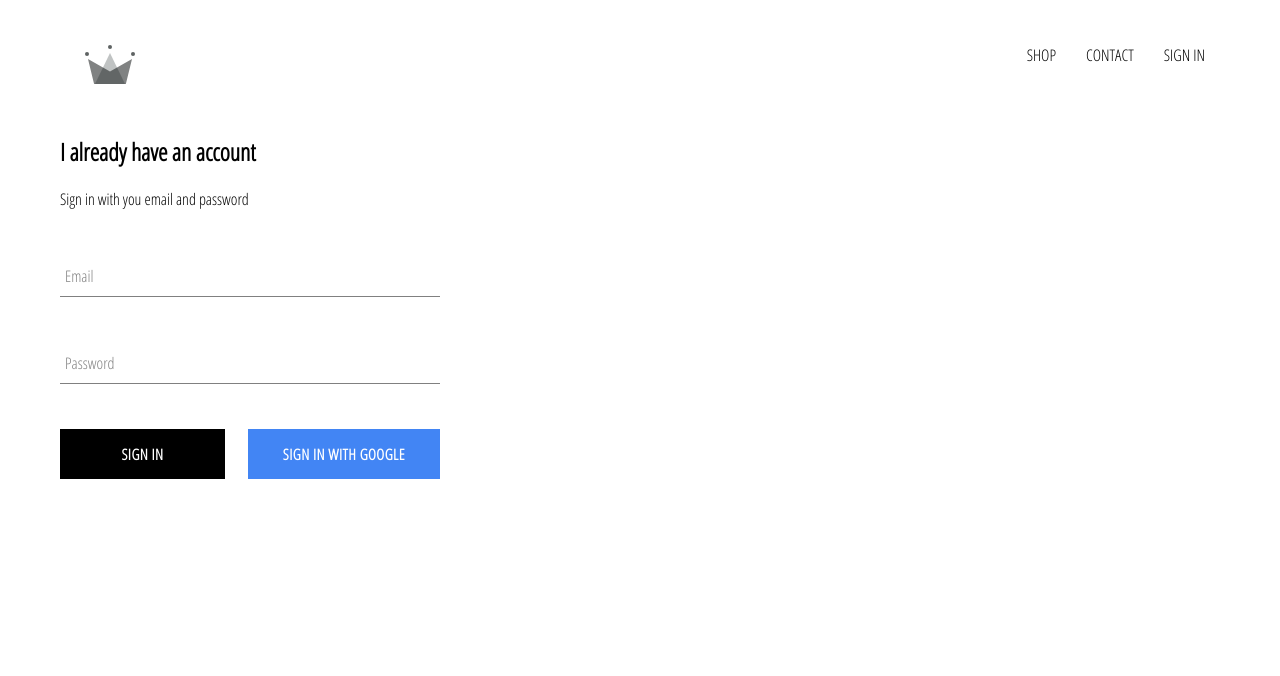
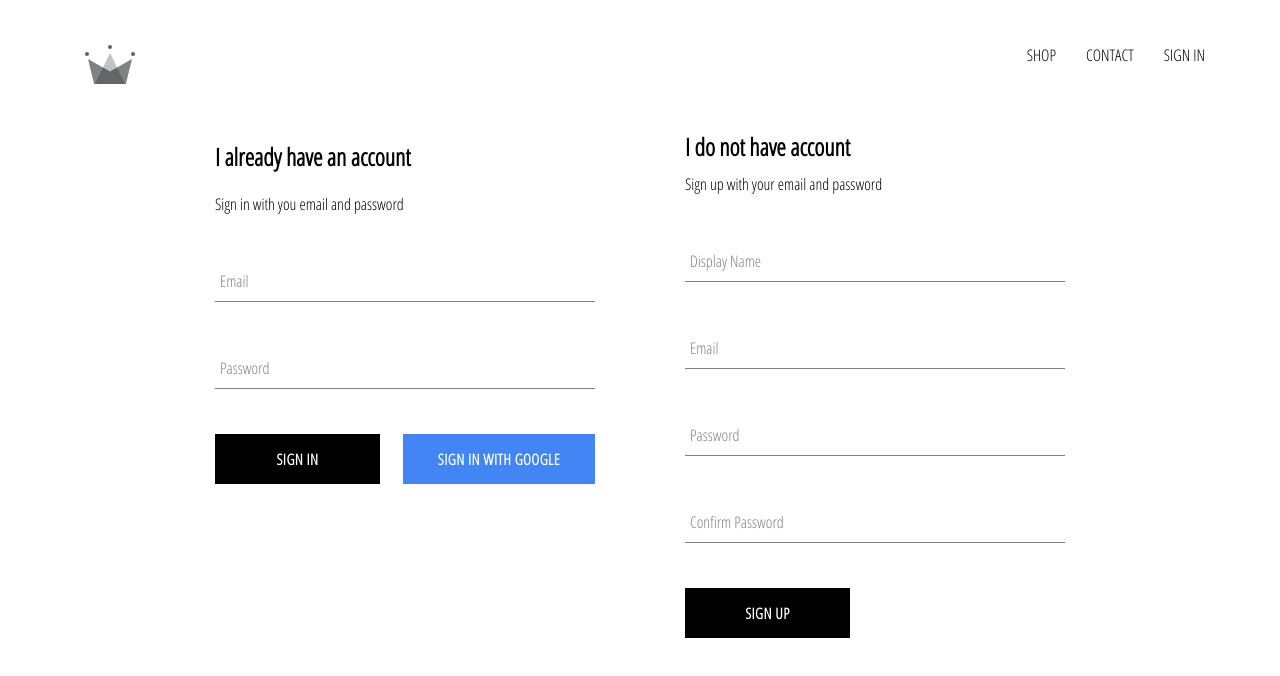
Before and after one commit to ravisonawane4/crwn-clothing, a React (Create React App) app: page / in a window 1280 px wide. Both pictures are taken after a click on the element "SIGN IN". Shown: the top 676 px of the page. Built offline with nearby package versions, Linux system fonts and the light colour scheme; no server answers.

Commit message:
Added Sign Up with Email

```diff
--- a/src/App.js
+++ b/src/App.js
@@ -4,7 +4,7 @@
 import ShopPage from "./pages/shop/shop.component";
 import Header from "./components/header/header.component";
 import SignInSignUpPage from "./pages/sign-in-and-sign-out/sign-in-and-sign-out.component";
-import { auth } from "./firebase/firebase.util";
+import { auth, createUserProfileDocument } from "./firebase/firebase.util";
 import React from "react";
 class App extends React.Component {
   constructor() {
@@ -17,9 +17,20 @@
   unsubscribeFromAuth = null;
 
   componentDidMount() {
-    this.unsubscribeFromAuth = auth.onAuthStateChanged((user) => {
-      this.setState({ currentUser: user });
-      console.log(user);
+    this.unsubscribeFromAuth = auth.onAuthStateChanged(async (userAuth) => {
+      if (userAuth) {
+        const userRef = await createUserProfileDocument(userAuth);
+        userRef.onSnapshot((snapShot) => {
+          this.setState({
+            currentUser: {
+              id: snapShot.id,
+              ...snapShot.data(),
+            },
+          });
+          console.log(this.state.currentUser);
+        });
+      }
+      this.setState({ currentUser: userAuth });
     });
   }
 
--- /dev/null
+++ b/src/components/sign-up/sign-up.component.jsx
@@ -0,0 +1,93 @@
+import React from "react";
+import FormInput from "../form-input/form-input.component";
+import CustomButton from "../custom-button/custom-button.component";
+
+import { auth, createUserProfileDocument } from "../../firebase/firebase.util";
+
+import "./sign-up.styles.scss";
+
+class SignUp extends React.Component {
+  constructor() {
+    super();
+    this.state = {
+      displayName: "",
+      email: "",
+      password: "",
+      confirmPassword: "",
+    };
+  }
+  handleSubmit = async (event) => {
+    event.preventDefault();
+    const { displayName, email, password, confirmPassword } = this.state;
+    if (password != confirmPassword) {
+      alert("Password don't match");
+      return;
+    }
+    try {
+      const { user } = await auth.createUserWithEmailAndPassword(
+        email,
+        password
+      );
+      createUserProfileDocument(user, { displayName });
+      this.setState({
+        displayName: "",
+        email: "",
+        password: "",
+        confirmPassword: "",
+      });
+    } catch (error) {
+      console.error(error);
+    }
+  };
+
+  handleChange = (event) => {
+    const { name, value } = event.target;
+    this.setState({ [name]: value });
+  };
+  render() {
+    const { displayName, email, password, confirmPassword } = this.state;
+    return (
+      <div className="sign-up">
+        <h2 className="title">I do not have account</h2>
+        <span>Sign up with your email and password</span>
+        <form className="sign-up-form" onSubmit={this.handleSubmit}>
+          <FormInput
+            type="text"
+            name="displayName"
+            value={displayName}
+            label="Display Name"
+            onChange={this.handleChange}
+            required
+          />
+          <FormInput
+            type="email"
+            name="email"
+            value={email}
+            label="Email"
+            onChange={this.handleChange}
+            required
+          />
+          <FormInput
+            type="password"
+            name="password"
+            value={password}
+            label="Password"
+            onChange={this.handleChange}
+            required
+          />
+          <FormInput
+            type="password"
+            name="confirmPassword"
+            value={confirmPassword}
+            label="Confirm Password"
+            onChange={this.handleChange}
+            required
+          />
+          <CustomButton type="submit">SIGN UP</CustomButton>
+        </form>
+      </div>
+    );
+  }
+}
+
+export default SignUp;
--- /dev/null
+++ b/src/components/sign-up/sign-up.styles.scss
@@ -0,0 +1,9 @@
+.sign-up {
+  display: flex;
+  flex-direction: column;
+  width: 380px;
+
+  .title {
+    margin: 10px 0;
+  }
+}
--- a/src/firebase/firebase.util.js
+++ b/src/firebase/firebase.util.js
@@ -12,6 +12,28 @@
   measurementId: "G-SKXZM4PY42",
 };
 
+export const createUserProfileDocument = async (userAuth, additionalData) => {
+  if (!userAuth) return;
+  const userRef = firestore.doc(`users/${userAuth.uid}`);
+  const snapShot = await userRef.get();
+  if (!snapShot.exists) {
+    const { displayName, email } = userAuth;
+    const createdAt = new Date();
+
+    try {
+      await userRef.set({
+        displayName,
+        email,
+        createdAt,
+        ...additionalData,
+      });
+    } catch (error) {
+      console.log("error creating user", error.message);
+    }
+  }
+  return userRef;
+};
+
 firebase.initializeApp(config);
 
 export const auth = firebase.auth();
--- a/src/pages/sign-in-and-sign-out/sign-in-and-sign-out.component.jsx
+++ b/src/pages/sign-in-and-sign-out/sign-in-and-sign-out.component.jsx
@@ -1,9 +1,12 @@
 import React from "react";
 import SignIn from "../../components/sign-in/sign-in.component";
 import "./sign-in-and-sign-out.styles.scss";
-
-const SignInAndSignUpPage = () => {
-  return <SignIn />;
-};
+import SignUp from "../../components/sign-up/sign-up.component";
+const SignInAndSignUpPage = () => (
+  <div className="sign-in-and-sign-up">
+    <SignIn />
+    <SignUp />
+  </div>
+);
 
 export default SignInAndSignUpPage;
--- a/src/pages/sign-in-and-sign-out/sign-in-and-sign-out.styles.scss
+++ b/src/pages/sign-in-and-sign-out/sign-in-and-sign-out.styles.scss
@@ -0,0 +1,6 @@
+.sign-in-and-sign-up {
+  width: 850px;
+  display: flex;
+  justify-content: space-between;
+  margin: 30px auto;
+}
```
